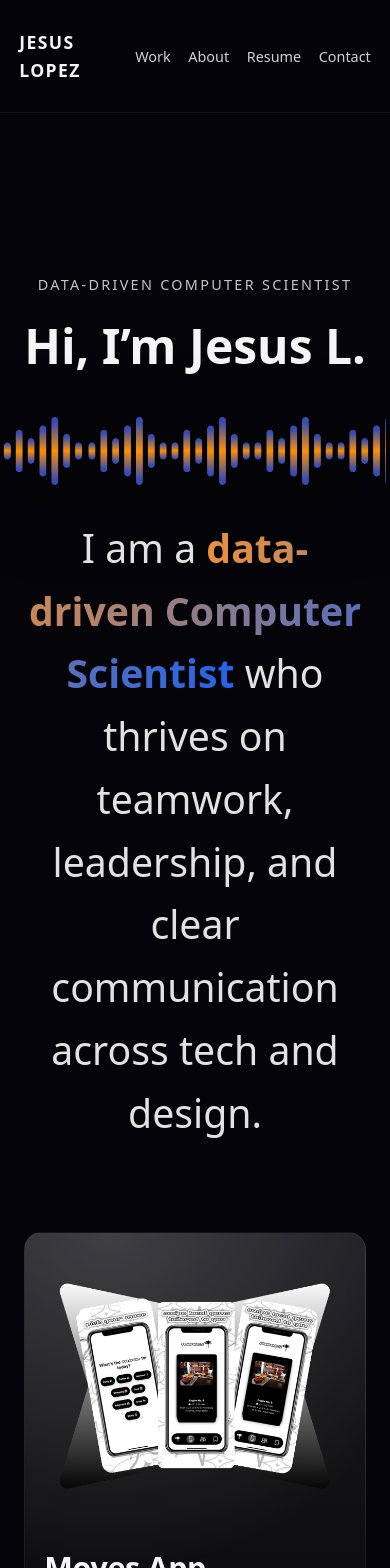
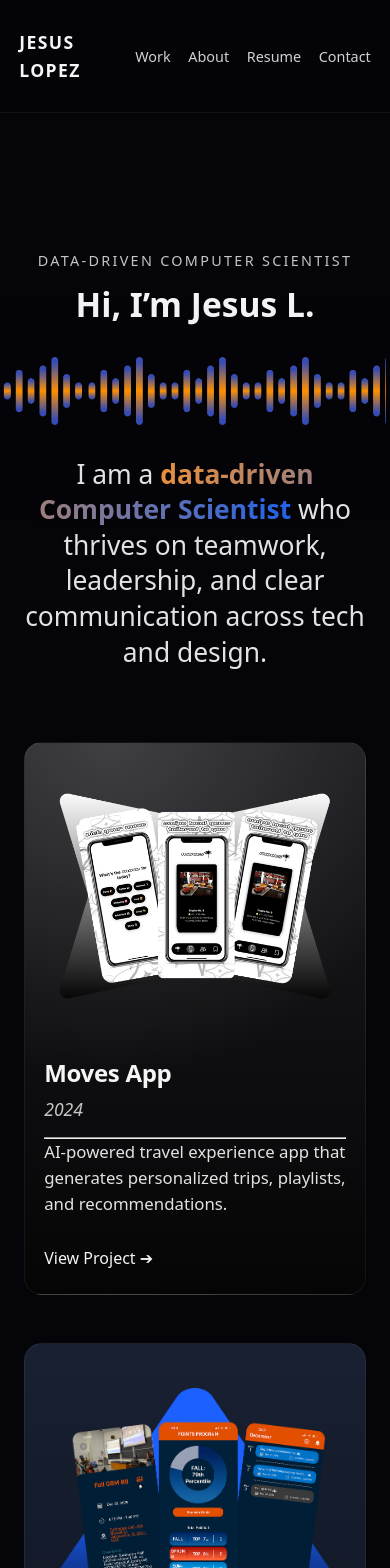
Before and after one commit to jlopezmarti20/jesuslopez-portfolio-website, a React (Vite) app: page / in a window 390 px wide. Shown: the top 1568 px of the page. Built offline with nearby package versions, Linux system fonts and the light colour scheme.

Commit message:
Tune mobile hero + experience layout

```diff
--- a/src/styles/global.css
+++ b/src/styles/global.css
@@ -1,4 +1,4 @@
-/* ===== Global Reset / Base ===== */
+/* ========= Global Reset / Base ========= */
 *,
 *::before,
 *::after {
@@ -12,7 +12,7 @@ html {
 }
 
 .section {
-  scroll-margin-top: 80px; /* Match navbar height */
+  scroll-margin-top: 80px; /* offset for sticky navbar */
 }
 
 html,
@@ -47,12 +47,10 @@ h3 {
 
 /* Main layout */
 main {
-  padding-top: 4rem;
+  padding-top: 4rem; /* space for navbar */
 }
 
-/* =========================
-   NAVBAR
-========================= */
+/* ========= Navbar ========= */
 .navbar {
   position: sticky;
   top: 0;
@@ -90,9 +88,7 @@ main {
   opacity: 1;
 }
 
-/* =========================
-   HERO SECTION
-========================= */
+/* ========= Hero Section ========= */
 
 .hero-section {
   padding: 6rem 0 4rem;
@@ -115,7 +111,7 @@ main {
   margin-bottom: 1.5rem;
 }
 
-/* Wave image */
+/* waveform image */
 .hero-img-wrapper {
   width: 98vw;
   margin: 2rem 0;
@@ -129,135 +125,26 @@ main {
   filter: drop-shadow(0 18px 40px rgba(0, 0, 0, 0.9));
 }
 
+/* headline under waveform */
 .hero-sub {
   max-width: 860px;
   margin: 1.9rem auto 0;
   font-size: 2.45rem;
   line-height: 1.6;
+  text-align: center;
   opacity: 0.92;
-  text-align: center;
 }
 
 .gradient-text {
   background: linear-gradient(90deg, #ff9c3f, #246bff);
   background-clip: text;
   color: transparent;
-
   -webkit-background-clip: text;
   -webkit-text-fill-color: transparent;
-
   font-weight: 600;
 }
 
-/* =========================
-   MOBILE (≤ 768px)
-========================= */
-
-@media (max-width: 768px) {
-  /* Navbar */
-  .navbar {
-    padding: 0.9rem 1.2rem;
-  }
-
-  .nav-content ul {
-    gap: 1.1rem;
-    font-size: 0.9rem;
-  }
-
-  /* Hero */
-  .hero {
-    padding-top: 7rem;
-  }
-
-  .hero h1 {
-    font-size: 2.4rem;
-    line-height: 1.15;
-  }
-
-  .hero p {
-    font-size: 1.05rem;
-    line-height: 1.5;
-  }
-
-  /* Cards (experience / projects / about) */
-  .card,
-  .project-card,
-  .experience-list-card,
-  .about-card {
-    padding: 1.4rem 1.2rem;
-    border-radius: 18px;
-  }
-
-  .project-card {
-    height: auto;
-  }
-
-  /* Section headings */
-  #experience .experience-heading,
-  .about-heading {
-    font-size: 2rem;
-  }
-
-  /* About text */
-  .about-card p {
-    font-size: 1.05rem;
-    line-height: 1.6;
-    margin-bottom: 1.1rem;
-  }
-
-  .about-links a {
-    padding: 0.7rem 1.4rem;
-    font-size: 0.9rem;
-  }
-
-  /* ============================
-     EXPERIENCE (Mobile Fixes)
-     ============================ */
-
-  /* Experience row: icon + role + company */
-  .experience-row {
-    display: flex;
-    justify-content: flex-start;
-    align-items: center;
-    padding: 0.7rem 0;
-    gap: 1rem;
-  }
-
-  .experience-left {
-    display: flex;
-    align-items: center;
-    gap: 0.9rem;
-  }
-
-  .experience-logo {
-    width: 52px !important;
-    height: 52px !important;
-    border-radius: 12px;
-    object-fit: contain;
-  }
-
-  /* Job title on ONE line */
-  .experience-role {
-    font-size: 1.15rem;
-    font-weight: 600;
-    line-height: 1.2;
-    white-space: nowrap;
-  }
-
-  .experience-company {
-    font-size: 1rem;
-    opacity: 0.9;
-  }
-
-  /* Hide dates on mobile */
-  .experience-dates {
-    display: none;
-  }
-}
-
-/* =========================
-   CONTACT
-========================= */
+/* ========= Contact Section ========= */
 
 .contact-text {
   margin-bottom: 0.75rem;
@@ -278,25 +165,115 @@ main {
   font-size: 0.95rem;
 }
 
+.contact-links a {
+  opacity: 0.85;
+}
+
 .contact-links a:hover {
   opacity: 1;
 }
 
-/* =========================
-   SECTION TITLES
-========================= */
+/* ========= Section Title & Footer ========= */
 
 .section h2 {
   font-size: 1.6rem;
   margin-bottom: 2rem;
 }
 
-/* Footer */
 footer {
   border-top: 1px solid rgba(255, 255, 255, 0.06);
   padding: 2rem 0;
   margin-top: 3rem;
-  text-align: center;
   font-size: 0.9rem;
   opacity: 0.8;
+  text-align: center;
 }
+
+/* ========= Mobile Tweaks (≤ 768px) ========= */
+@media (max-width: 768px) {
+  /* Navbar */
+  .navbar {
+    padding: 0.9rem 1.2rem;
+  }
+
+  .nav-content h2 {
+    font-size: 1.1rem;
+  }
+
+  .nav-content ul {
+    gap: 1.1rem;
+    font-size: 0.9rem;
+  }
+
+  /* Hero */
+  .hero-section {
+    padding: 4.5rem 0 3rem;
+  }
+
+  .hero-title {
+    font-size: 2.1rem;
+    line-height: 1.2;
+  }
+
+  .hero-sub {
+    font-size: 1.65rem;
+    line-height: 1.35;
+    margin-top: 1.4rem;
+  }
+
+  /* Cards (experience / projects / about) */
+  .card,
+  .project-card,
+  .experience-list-card,
+  .about-card {
+    padding: 1.4rem 1.2rem;
+    border-radius: 18px;
+  }
+
+  .project-card {
+    height: auto;
+  }
+
+  .project-card h3 {
+    font-size: 1.5rem;
+  }
+
+  /* Experience heading + About heading */
+  #experience .experience-heading,
+  .about-heading {
+    font-size: 2rem;
+  }
+
+  /* About text & buttons */
+  .about-card p {
+    font-size: 1.05rem;
+    line-height: 1.6;
+    margin-bottom: 1.1rem;
+  }
+
+  .about-links a {
+    padding: 0.7rem 1.4rem;
+    font-size: 0.9rem;
+  }
+
+  /* Experience rows on mobile */
+  .experience-row {
+    display: flex;
+    align-items: center; /* vertically center logo + text */
+    gap: 1rem;
+  }
+
+  .experience-role {
+    font-size: 1.15rem;
+  }
+
+  .experience-company {
+    font-size: 0.95rem;
+  }
+
+  .experience-logo {
+    width: 55px;
+    height: 55px;
+    object-fit: contain;
+  }
+}
```
